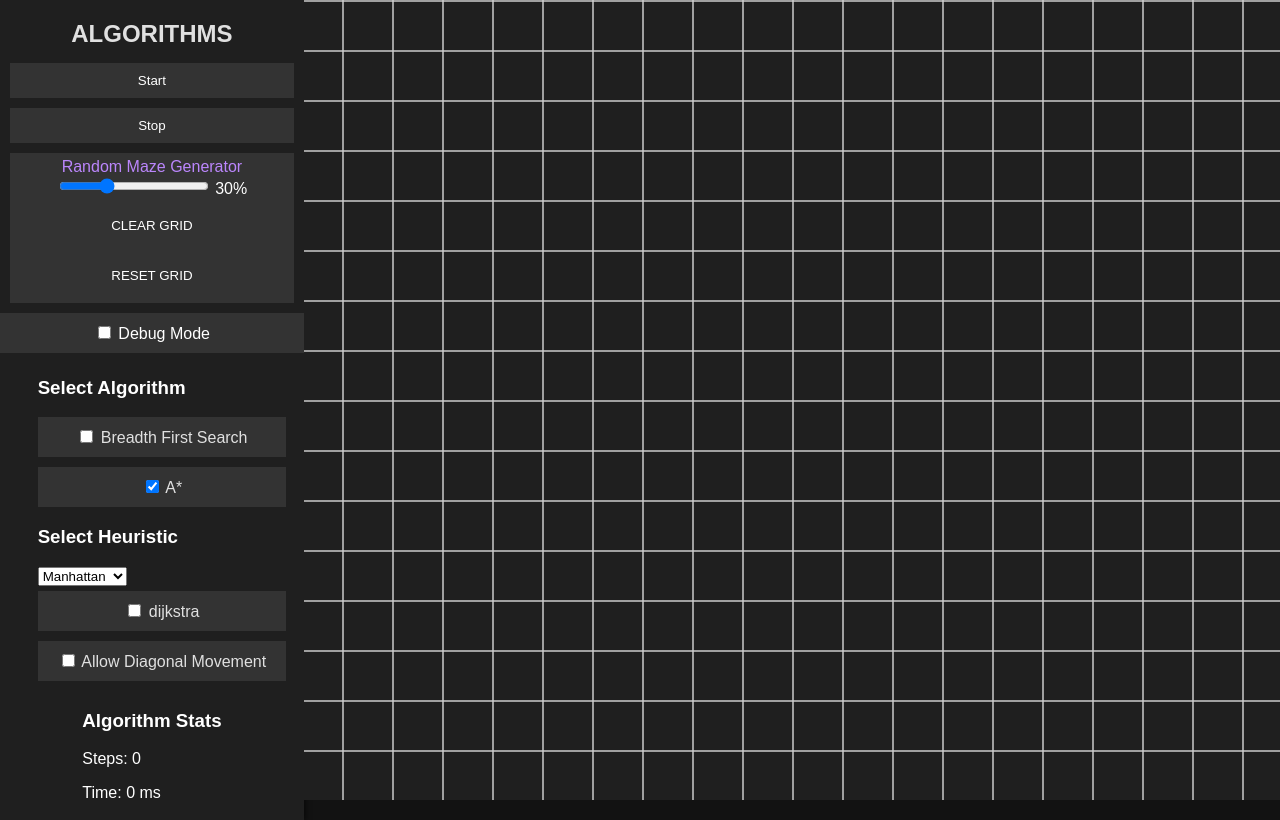
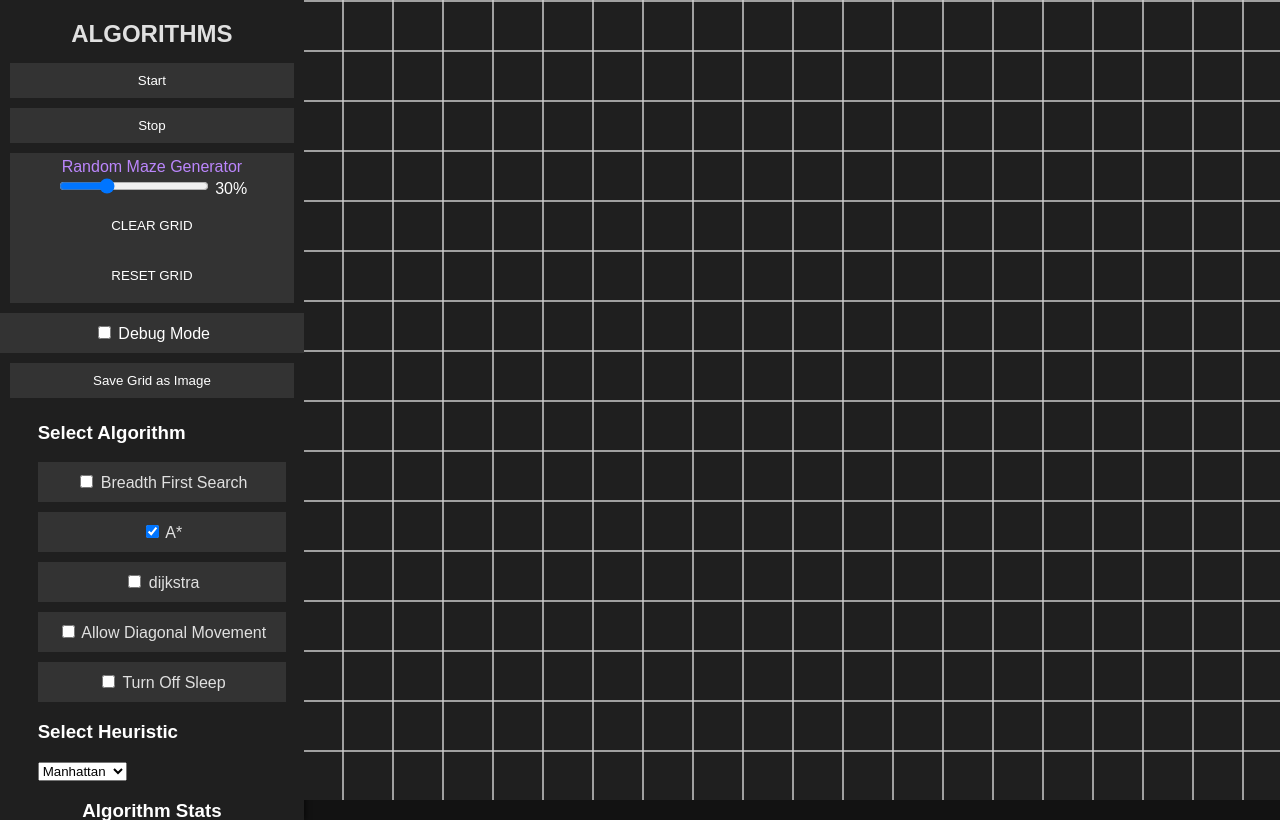
Before and after one commit to JSBrenio/Path-Finding-Visualizer, a plain HTML site: page index.html in a window 1280 px wide. Drawn offline with Linux system fonts and the light colour scheme.

Commit message:
Add save grid as image button and additional algorithm options

```diff
--- a/index.html
+++ b/index.html
@@ -23,6 +23,7 @@
         <label>
             <input type="checkbox" id="debugCheckbox" onclick="debugMode()"> Debug Mode
         </label>
+        <button id="saveImage" onclick="saveImage()">Save Grid as Image</button>
         <div id="algorithm-selection">
             <h3>Select Algorithm</h3>
             <label>
@@ -30,6 +31,15 @@
             </label>
             <label>
                 <input type="checkbox" id="aStarCheckbox" onclick="selectAlgorithm('aStar')"> A*
+            </label>
+            <label>
+                <input type="checkbox" id="dijkstraCheckbox" onclick="selectAlgorithm('dijkstra')"> dijkstra
+            </label>
+            <label>
+                <input type="checkbox" id="diagonalMovementCheckbox" > Allow Diagonal Movement
+            </label>
+            <label>
+                <input type="checkbox" id="sleep" > Turn Off Sleep
             </label>
             <div id="heuristic-selection" style="display: none;">
                 <h3>Select Heuristic</h3>
@@ -39,12 +49,6 @@
                     <option value="chebyshev ">Chebyshev </option>
                 </select>
             </div>
-            <label>
-                <input type="checkbox" id="dijkstraCheckbox" onclick="selectAlgorithm('dijkstra')"> dijkstra
-            </label>
-            <label>
-                <input type="checkbox" id="diagonalMovementCheckbox" > Allow Diagonal Movement
-            </label>
         </div>
         <div id="algorithm-stats">
             <h3>Algorithm Stats</h3>
```
